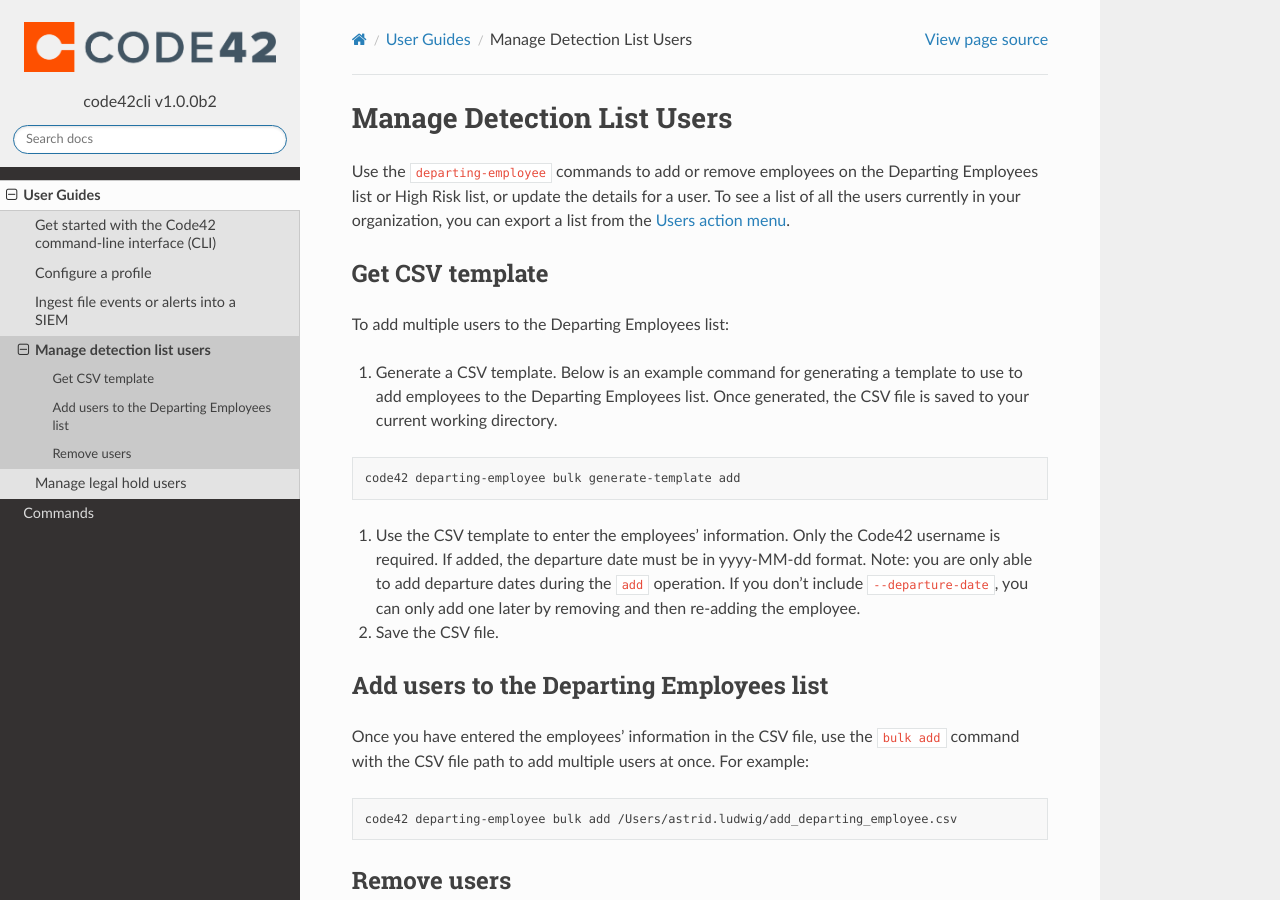
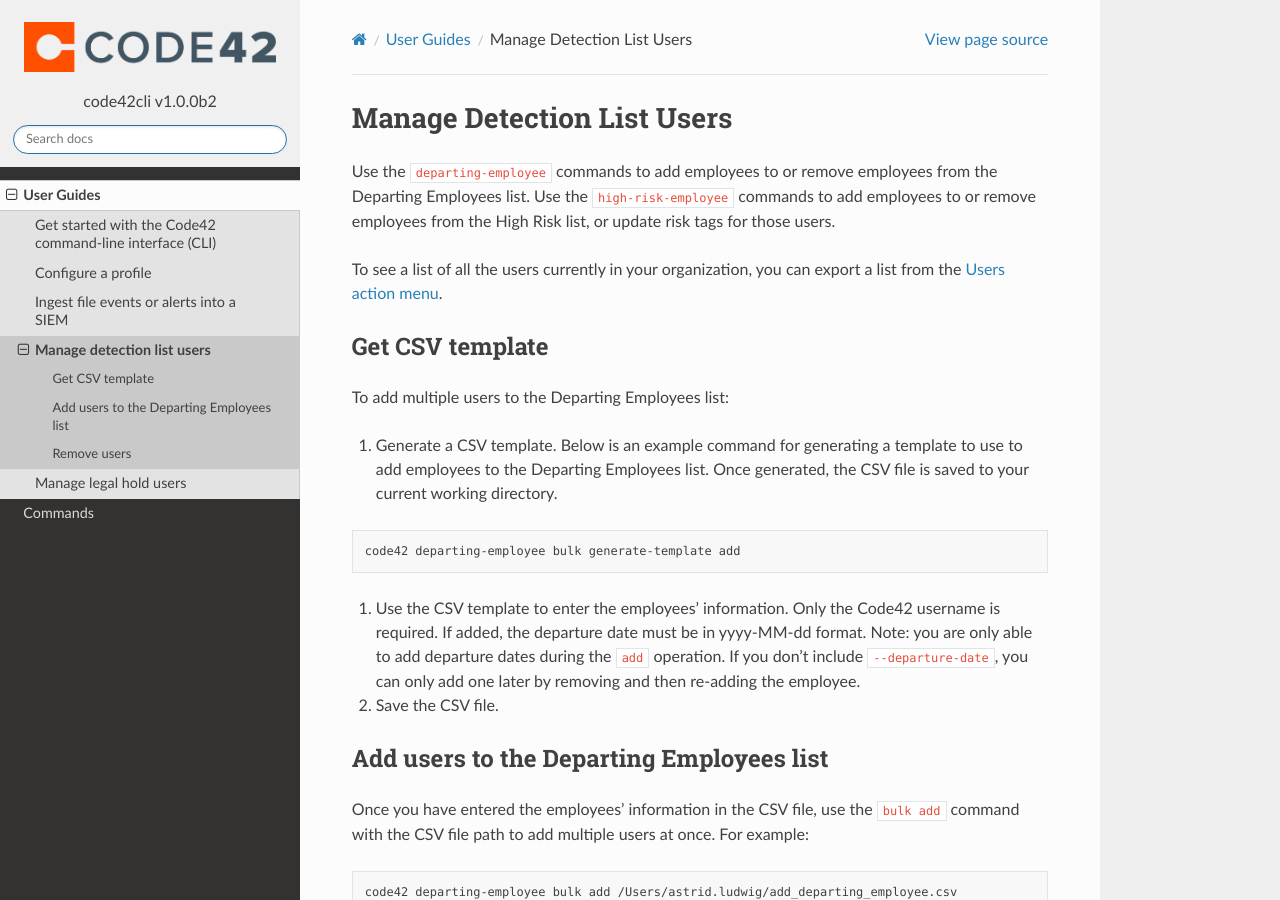
Before and after one commit to code42/code42cli, a Sphinx documentation site: the page built from docs/userguides/detectionlists.md, in a window 1280 px wide and 900 px high. Built offline with Sphinx 7.4.7 and the Read the Docs theme 2.0.0, drawn with Linux system fonts in a browser that asks for light colours.

Commit message:
Update detectionlists.md (#145)

```diff
--- a/docs/userguides/detectionlists.md
+++ b/docs/userguides/detectionlists.md
@@ -1,7 +1,8 @@
 # Manage Detection List Users
 
-Use the `departing-employee` commands to add or remove employees on the Departing Employees list or High Risk list, or update the details for a user. To
-see a list of all the users currently in your organization, you can export a list from the
+Use the `departing-employee` commands to add employees to or remove employees from the Departing Employees list. Use the `high-risk-employee` commands to add employees to or remove employees from the High Risk list, or update risk tags for those users.
+
+To see a list of all the users currently in your organization, you can export a list from the
 [Users action menu](https://support.code42.com/Administrator/Cloud/Administration_console_reference/Users_reference#Action_menu).
 
 ## Get CSV template
```
